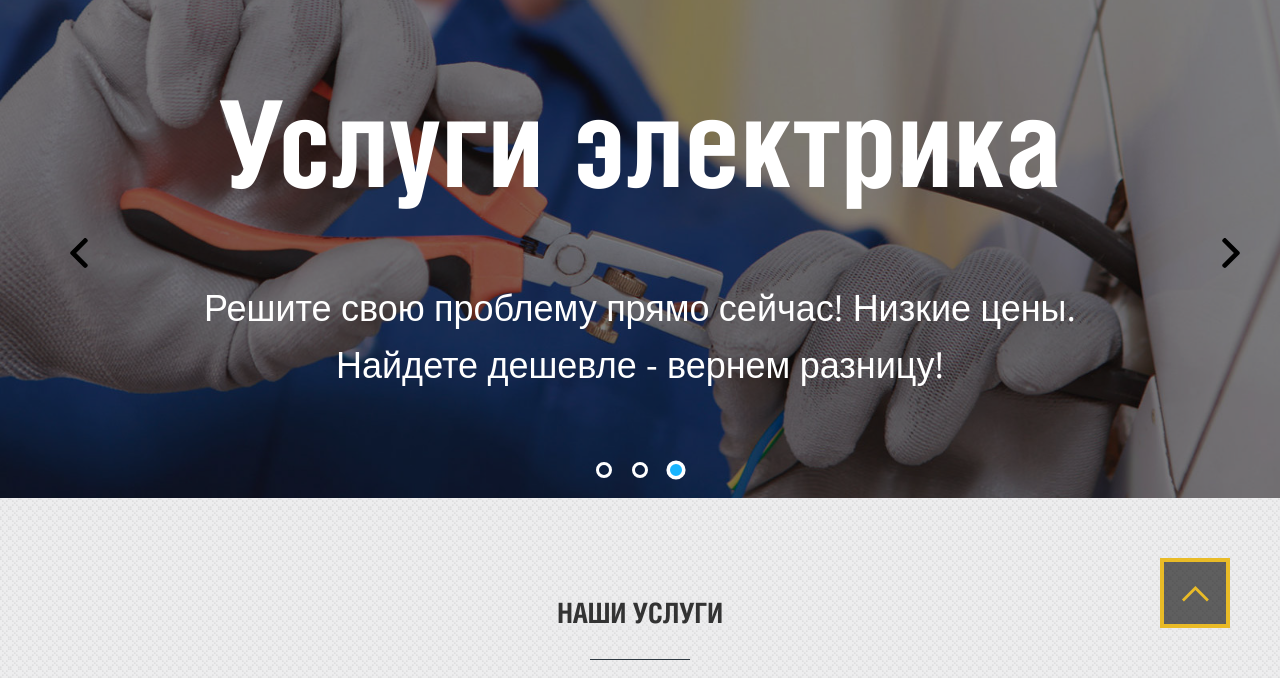
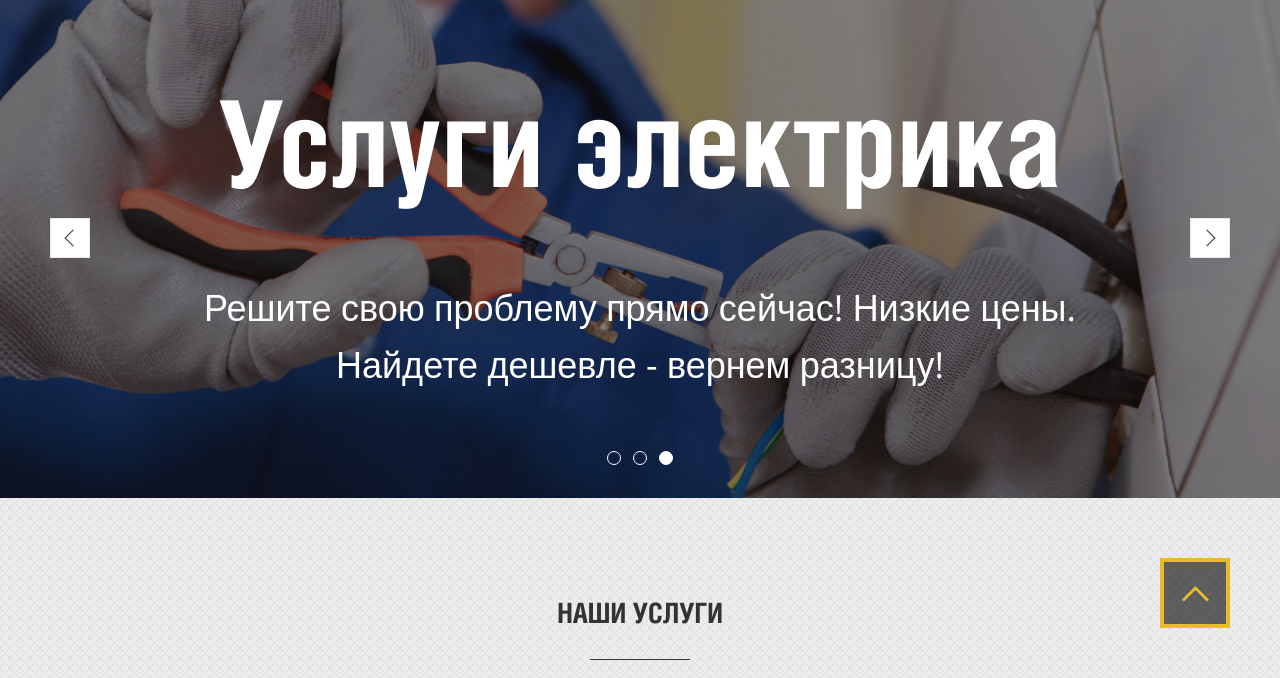
Before and after one commit to SergeyEvtush/ExamGloJs, a website: page index.html in a window 1280 px wide. Shown: the part 122-800 px from the top of the page. Drawn offline with nearby package versions, Linux system fonts and the light colour scheme; files whose address does not match are found by name.

Commit message:
поправил слайдер и точки

```diff
--- a/css/settings.css
+++ b/css/settings.css
@@ -519,6 +519,8 @@
   list-style: none;
   text-align: center;
   display: block;
+  position: absolute;
+  z-index: 50;
 }
 .slick-dots li button{
     position: absolute;
@@ -528,10 +530,11 @@
     border-radius: 50%;
     display: block;
     opacity: 0;
+	 cursor:pointer;
 }
 .slick-dots li {
     cursor: pointer;
-    border: 2px solid #E9BB26;
+    border: 1px solid #E9BB26;
     display: inline-block;
     border-radius: 50%;
     width: 14px;
@@ -541,7 +544,7 @@
     position: relative;
 }
 .slick-dots li.slick-active{
-    background: #E9BB26;
+    background: #192ac7;
 }
 .slick-prev,
 .slick-next{
@@ -553,14 +556,20 @@
     position: absolute;
     top: 50%;
     margin-top: -20px;
-    z-index: 10;
+    z-index: 30;
     cursor: pointer;
 }
+@media(max-width:768px){
+	.slick-prev,
+.slick-next{
+	display: none;
+}
+}
 .slick-prev{
-    left: -50px;
+    left: 50px;
 }
 .slick-next{
-    right: -50px;
+    right: 50px;
 }
 .slick-prev:after,
 .slick-next:after{
--- a/css/style.css
+++ b/css/style.css
@@ -858,49 +858,6 @@
 	height: 450px;
 }
 
-.top-slider-btn{
-	width: 30px;
-	height: 30px;
-	position: absolute;
-	top: 50%;
-	z-index: 60;
-}
-.top-slider-btn.prev{
-	left: 5%;
-	transform: rotateZ(180deg);
-}
-.top-slider-btn.next{
-	left: 95%;
-
-}
-.top-slider-dots{
-	position: absolute;
-	bottom: 20px;
-	width: 100%;
-	margin: 20px auto 0;
-	display: -webkit-box;
-	display: -ms-flexbox;
-	display: flex;
-	-webkit-box-pack: center;
-	-ms-flex-pack: center;
-	justify-content: center;
-	z-index: 55;}
-
- .top-slider-dots .dot {
-	cursor: pointer;
-	height: 16px;
-	width: 16px;
-	margin: 0 10px;
-	border-radius: 50%;
-	border: solid #fff;
-	display: inline-block;
-	-webkit-transition: background-color,-webkit-transform .4s;
-	transition: background-color,transform .4s,-webkit-transform .4s;}
-
-	.top-slider-dots .dot-active {
-		background-color: #19b5fe;
-		-webkit-transform: scale(1.2);
-		transform: scale(1.2);}
 
 .item-active{
 	opacity:1;
--- a/index.html
+++ b/index.html
@@ -148,13 +148,11 @@
 					</div>
 				</div>
 			</div>
-			<a href="#" class="top-slider-btn prev" id="arrow-left">
-				<img src="images/right-arrow_1.svg" alt="arrow">
-			</a>
-			<a href="#" class="top-slider-btn next" id="arrow-right">
-				<img src="images/right-arrow_1.svg" alt="arrow">
-			</a>
-			<div class="top-slider-dots"></div>
+			<div class="slick-prev slick-arrow" id="arrow-left">
+			</div>
+			<div class="slick-next slick-arrow" id="arrow-right">
+			</div>
+			<div class="slick-dots"></div>
 		</div>
 
 		<!-- * * * * * * Top slider: end * * * * * * -->
--- a/src/index.js
+++ b/src/index.js
@@ -4,6 +4,7 @@
 import {  scrollingArrow } from "./modules/scrollingArrow";
 import {  slider,sliderSwiper } from "./modules/slider";
 import {  accordeon } from "./modules/accordeon";
+
 
 
 
--- a/src/modules/dots.js
+++ b/src/modules/dots.js
@@ -1,21 +1,11 @@
 export const createDots = () => {
-	const portfolioDot = document.querySelector('.top-slider-dots');
+	const portfolioDot = document.querySelector('.slick-dots');
 	const portfolioItems = document.querySelectorAll('.item');
-	portfolioDot.computedStyleMap.cssText = `
-	position: absolute;
-	bottom: 20px;
-	width: 100%;
-	margin: 20px auto 0;
-	display: -webkit-box;
-	display: -ms-flexbox;
-	display: flex;
-	-webkit-box-pack: center;
-	-ms-flex-pack: center;
-	justify-content: center;
-	z-index: 5;
-	`;
+
 	const createElem = () => {
 		const el = document.createElement('li');
+		/* const btn = document.createElement('button');
+		el.append(btn); */
 		return el;
 	};
 	const appendClass = (elem, classElem) => {
@@ -25,10 +15,10 @@
 		sliders.forEach((el, index) => {
 			const dot = createElem();
 			if (index === 0) {
-				appendClass(dot, 'dot');
-				appendClass(dot, 'dot-active');
+				appendClass(dot, 'slick');
+				appendClass(dot, 'slick-active');
 			} else {
-				appendClass(dot, 'dot');
+				appendClass(dot, 'slick');
 			}
 			parentDots.append(dot);
 		});
--- a/src/modules/slider.js
+++ b/src/modules/slider.js
@@ -6,10 +6,10 @@
 	createDots();
 	const sliderBlock = document.querySelector(sliderBlockClass);
 	const slides = sliderBlock.querySelectorAll(slidesClass);
-	const dots =  sliderBlock.querySelectorAll('.dot');
+	const dots =  sliderBlock.querySelectorAll('.slick');
 	const timeInterval = 3000;
 	const activeSliderClass = 'item-active';
-	const dotsActiveClass = 'dot-active';
+	const dotsActiveClass = 'slick-active';
 	let currentSlide = 0;
 	let interval;
 
@@ -47,8 +47,8 @@
 			const target = e.target;
 
 
-			if (!target.closest('.dot,.top-slider-btn')) {
-				console.log('fuck');
+			if (!target.closest('.slick,.slick-arrow')) {
+				console.log(target);
 				return;
 			}
 			prevSlide(slides, currentSlide, activeSliderClass);
@@ -61,7 +61,7 @@
 				console.log('left');
 				currentSlide--;
 			}
-			else if (target.classList.contains('dot')) {
+			else if (target.classList.contains('slick')) {
 				dots.forEach((el, index) => {
 					if (target === el) {
 						currentSlide = index;
@@ -78,12 +78,12 @@
 			nextSlide(dots, currentSlide, dotsActiveClass);
 		});
 		sliderBlock.addEventListener('mouseenter', (e) => {
-			if (e.target.matches('.dot,.top-slider-btn')) {
+			if (e.target.matches('.slick,.top-slider-btn')) {
 				stopSlide();
 			}
 		}, true);
 		sliderBlock.addEventListener('mouseleave', (e) => {
-			if (e.target.matches('.dot,.top-slider-btn')) {
+			if (e.target.matches('.slick,.top-slider-btn')) {
 				startSlide(timeInterval);
 			}
 		}, true);
@@ -112,4 +112,4 @@
 			prevEl: leftArrow,
 		 },
 	 });
- }
+}
```
Also changed, not shown: dist/main.js.
